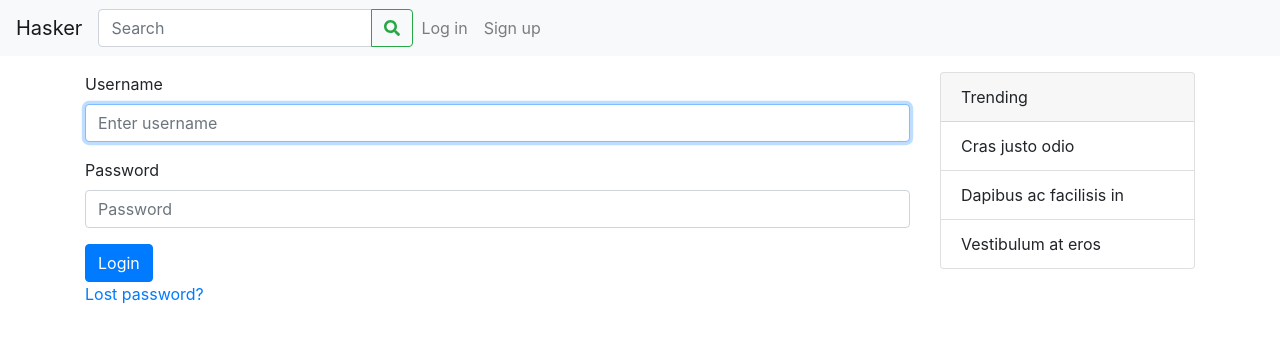
After one commit to MXMP/hasker, a Django app: page /qa/user/login/ in a window 1280 px wide. The commit adds this page. Shown: the top 343 px of the page. Run offline with Django 3.2, Linux system fonts and the light colour scheme; some libraries are stand-ins or nearby versions.

Commit message:
Added login page

```diff
--- a/qa/templates/qa/base.html
+++ b/qa/templates/qa/base.html
@@ -34,14 +34,16 @@
         {% if user.is_authenticated %}
             <ul class="navbar-nav mr-auto">
                 <li class="nav-item">
-                    <a class="nav-link" href="#"><i class="fas fa-user"></i> {{ user.username }} <i
-                            class="fas fa-sign-out-alt"></i></a>
+                    <a class="nav-link" href="#"><i class="fas fa-user"></i> {{ user.username }}</a>
+                </li>
+                <li class="nav-item">
+                    <a class="nav-link" href="{% url 'qa:logout' %}"><i class="fas fa-sign-out-alt"></i></a>
                 </li>
             </ul>
         {% else %}
             <ul class="navbar-nav mr-auto">
                 <li class="nav-item">
-                    <a class="nav-link" href="#">Log in</a>
+                    <a class="nav-link" href="{% url 'qa:login'%}?next={{ request.path }}">Log in</a>
                 </li>
                 <li class="nav-item">
                     <a class="nav-link" href="#">Sign up</a>
--- /dev/null
+++ b/qa/templates/registration/login.html
@@ -0,0 +1,47 @@
+{% extends 'qa/base.html' %}
+
+{% block title %}Login page{% endblock %}
+
+{% block body %}
+    {% if form.errors %}
+        <div class="alert alert-danger" role="alert">
+            Your username and password didn't match. Please try again.
+        </div>
+    {% endif %}
+
+    {% if next %}
+        {% if user.is_authenticated %}
+            <div class="alert alert-danger" role="alert">
+                Your account doesn't have access to this page. To proceed, please login with an account that has access.
+            </div>
+        {% else %}
+            <div class="alert alert-warning" role="alert">
+                Please login to see this page.
+            </div>
+        {% endif %}
+    {% endif %}
+
+    {% if user.is_authenticated %}
+        <p>Hi {{ user.username }}. <a href="{% url 'qa:logout' %}">Logout</a></p>
+    {% else %}
+        <form method="post" action="{% url 'qa:login' %}">
+            {% csrf_token %}
+            <div class="form-group">
+                <label for="id_username">Username</label>
+                <input type="text" class="form-control" autofocus required name="username" id="id_username"
+                       placeholder="Enter username">
+            </div>
+            <div class="form-group">
+                <label for="id_password">Password</label>
+                <input type="password" class="form-control" required name="password" id="id_password"
+                       placeholder="Password">
+            </div>
+            <button type="submit" class="btn btn-primary">Login</button>
+            <input type="hidden" name="next" value="{{ next }}">
+        </form>
+
+        {# Assumes you setup the password_reset view in your URLconf #}
+        <p><a href="{% url 'qa:password_reset' %}">Lost password?</a></p>
+    {% endif %}
+
+{% endblock %}
```
Also changed, not shown: qa/templates/qa/log_in.html (deleted, +0 -7 lines), qa/tests.py (+34 -1 lines).
